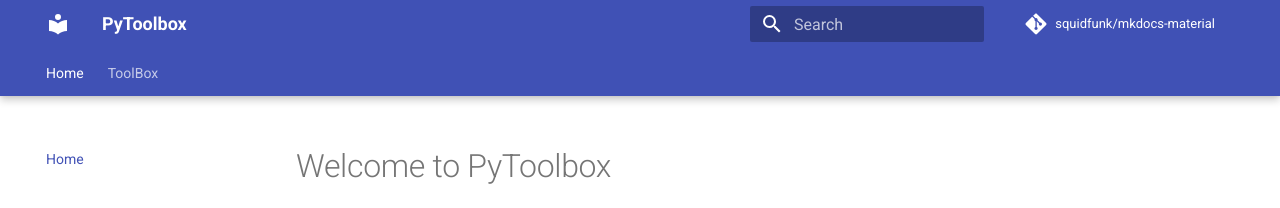
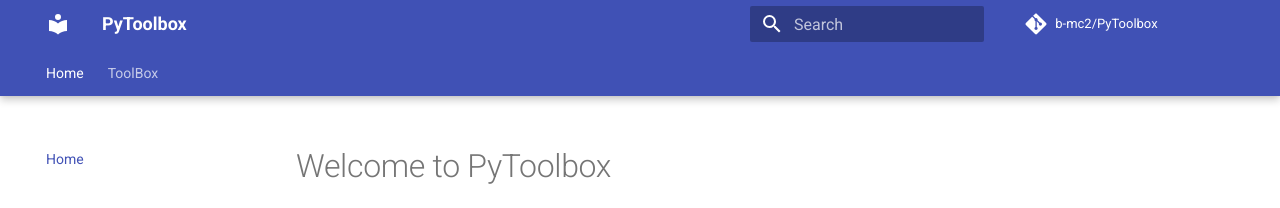
Before and after one commit to b-mc2/b-mc2.github.io, an MkDocs documentation site: the page built from docs/index.md, in a window 1280 px wide. Shown: the top 208 px of the page. Built offline with MkDocs 1.6.1 and Material for MkDocs 9.7.7, drawn with Linux system fonts in a browser that asks for light colours; comment, search, counter and statistics services are not loaded.

Commit message:
Fixing broken links

```diff
--- a/mkdocs.yml
+++ b/mkdocs.yml
@@ -6,8 +6,8 @@ site_author: Brian McCrillis
 site_url: https://brianmccrillis.com/
 
 # Repository
-repo_name: squidfunk/mkdocs-material
-repo_url: https://github.com/squidfunk/mkdocs-material
+repo_name: b-mc2/PyToolbox
+repo_url: https://github.com/b-mc2/b-mc2.github.io
 edit_uri: ""
 #dev_addr: "0.0.0.0:8000"
 
```
Also changed, not shown: site/index.html, 1 other file.
